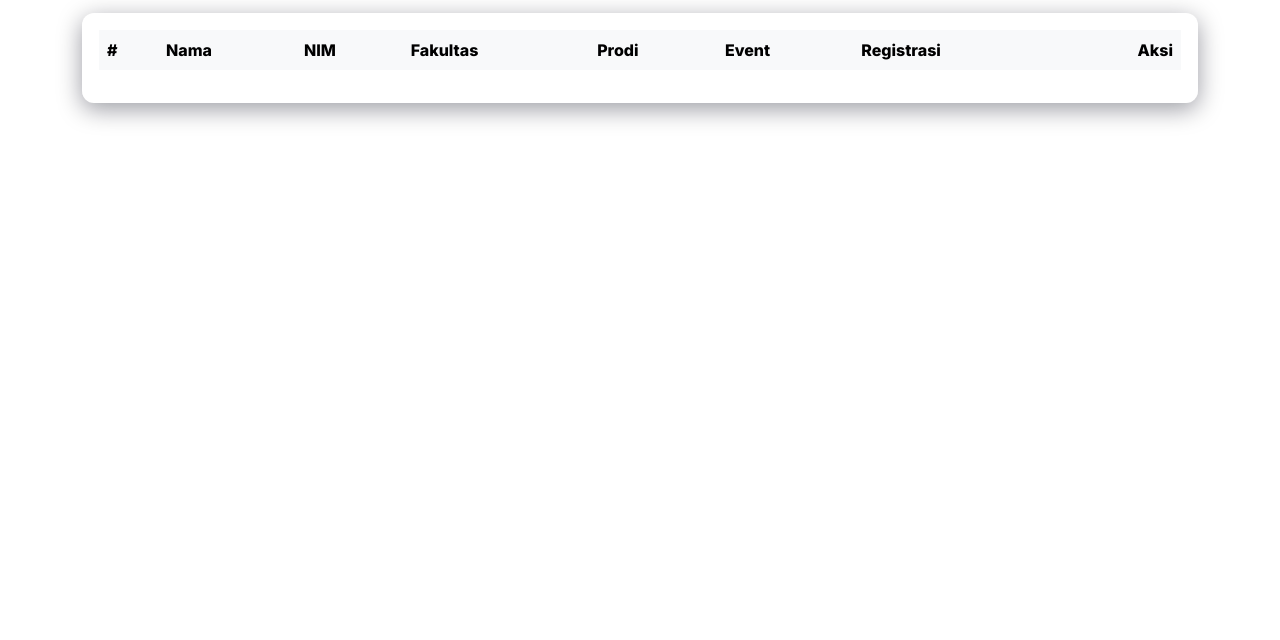
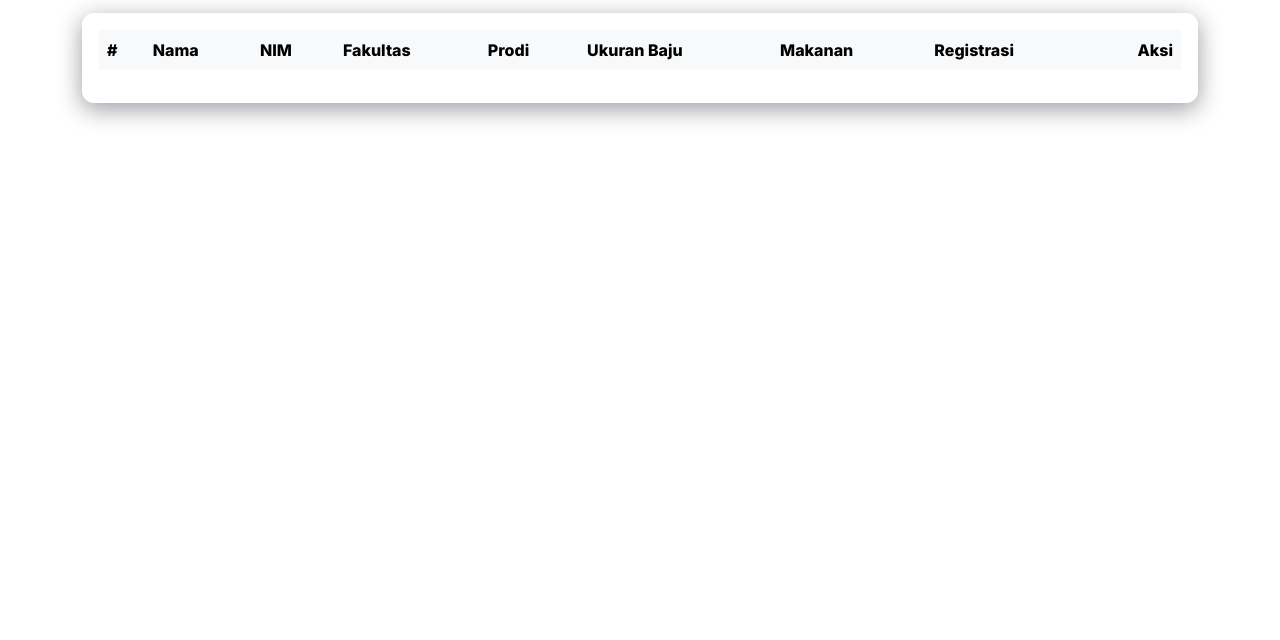
Before and after one commit to marialingkoang/ProjectWeb, a plain HTML site: page participan.rara.html in a window 1280 px wide. Shown: the part 160-800 px from the top of the page. Drawn offline with nearby package versions, Linux system fonts and the light colour scheme.

Commit message:
Replace 'Event' with 'Ukuran Baju' and 'Makanan'

```diff
--- a/participan.rara.html
+++ b/participan.rara.html
@@ -49,7 +49,8 @@
           <th>NIM</th>
           <th>Fakultas</th>
           <th>Prodi</th>
-          <th>Event</th>
+          <th>Ukuran Baju</th>
+          <th>Makanan</th>
           <th>Registrasi</th>
           <th class="text-end">Aksi</th>
         </tr>
```
